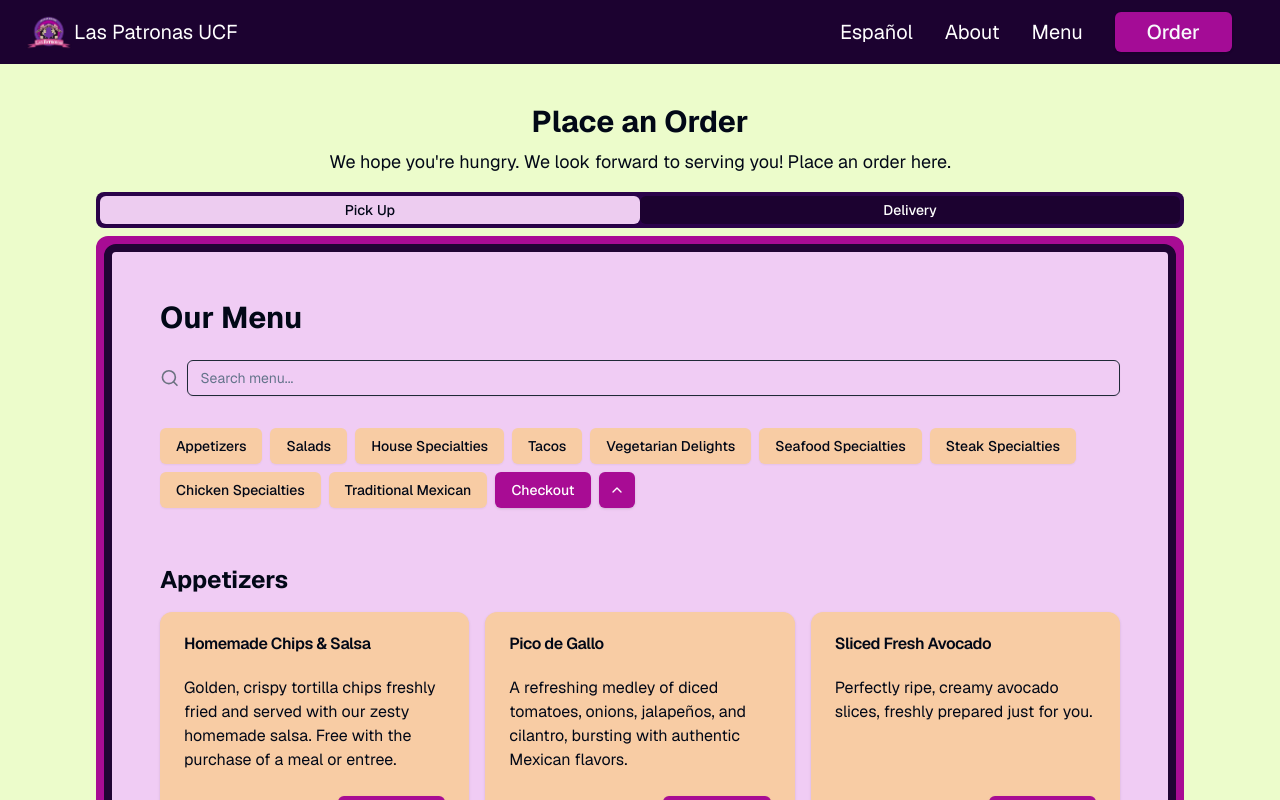
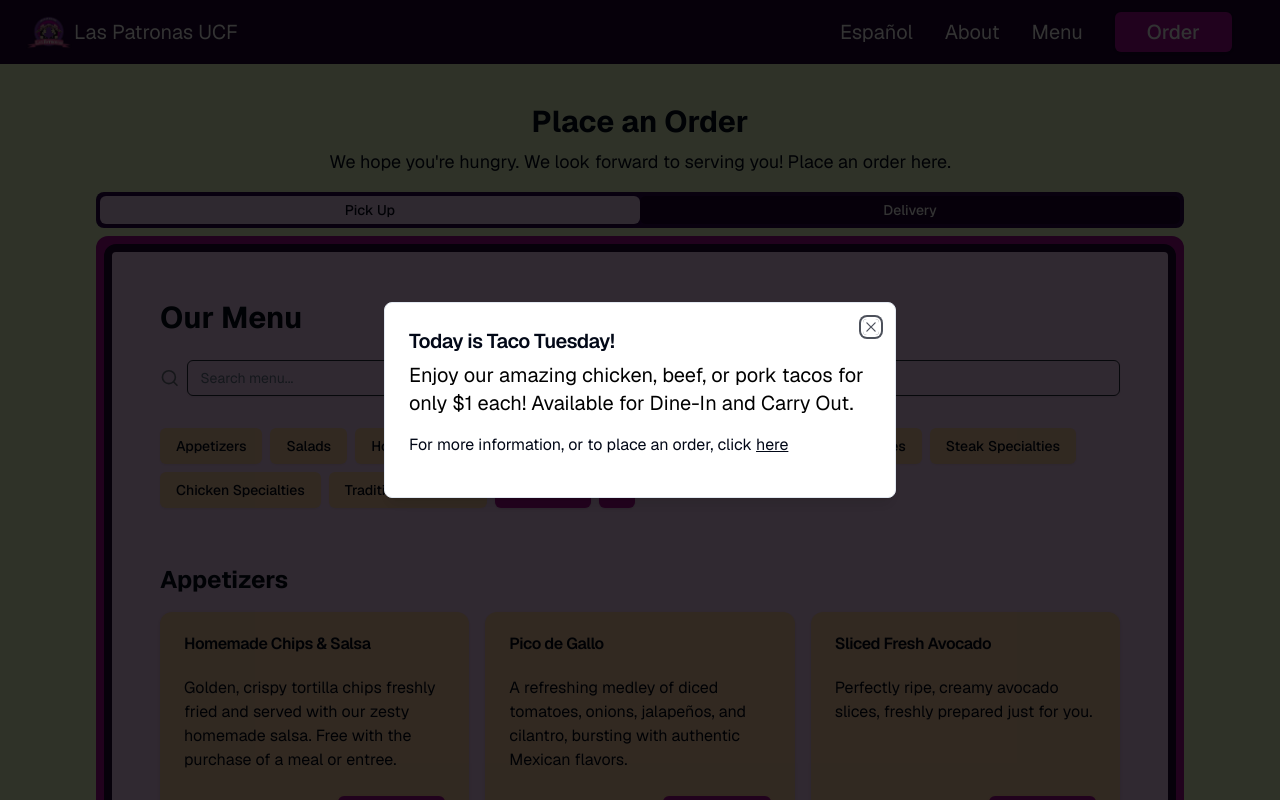
Before and after one commit to DormDevsLLC/laspatronas, a Next.js app: page /en/order in a window 1280 px wide. Built offline with nearby package versions, Linux system fonts and the light colour scheme; what tailwindcss-animated would draw is missing.

Commit message:
Add specials modal

```diff
--- a/package.json
+++ b/package.json
@@ -10,7 +10,7 @@
     "start": "next start"
   },
   "dependencies": {
-    "@radix-ui/react-dialog": "^1.1.2",
+    "@radix-ui/react-dialog": "^1.1.4",
     "@radix-ui/react-icons": "^1.3.0",
     "@radix-ui/react-label": "^2.1.0",
     "@radix-ui/react-slot": "^1.1.0",
--- a/src/app/layout.tsx
+++ b/src/app/layout.tsx
@@ -4,6 +4,7 @@
 import { type Metadata } from "next";
 
 import Footer from "~/components/footer";
+import SpecialsDialog from "~/components/specials-dialog";
 import { Toaster } from "~/components/ui/toaster";
 
 export const metadata: Metadata = {
@@ -31,6 +32,7 @@
     <html lang="en" className={`${GeistSans.variable} bg-lime-100`}>
       <body>
         <main className="h-screen overflow-x-hidden bg-lime-100">
+          <SpecialsDialog />
           <div className="min-h-screen">{children}</div>
           <Footer />
         </main>
--- /dev/null
+++ b/src/components/specials-dialog.tsx
@@ -0,0 +1,69 @@
+"use client";
+import Link from "next/link";
+import { useEffect, useState } from "react";
+import {
+  Dialog,
+  DialogContent,
+  DialogDescription,
+  DialogFooter,
+  DialogHeader,
+  DialogTitle,
+} from "./ui/dialog";
+
+export default function SpecialsDialog() {
+  const [isOpen, setIsOpen] = useState(true);
+  const [language, setLang] = useState("en");
+
+  if (typeof window !== "undefined") {
+    // Get the language of the web client
+    useEffect(() => {
+      const startLang = navigator.language;
+      if (startLang.includes("en")) {
+        setLang("en");
+      } else {
+        setLang("es");
+      }
+    }, []);
+  }
+
+  // Check if today is Taco Tuesday
+  const today = new Date();
+  //   const tacoTuesday = today.getDay() === 2;
+  const tacoTuesday = true;
+
+  // Check if the current time is between 2pm and 5pm (LUNCH SPECIAL!!!)
+  const currentTime = today.getHours();
+  const lunchSpecial = currentTime >= 14 && currentTime <= 17;
+
+  if (!tacoTuesday && !lunchSpecial) {
+    return null;
+  }
+
+  return (
+    <Dialog open={isOpen} onOpenChange={setIsOpen}>
+      <DialogContent className="w-3/4 rounded-xl">
+        <DialogHeader>
+          <DialogTitle className="text-xl">
+            {tacoTuesday ? "Today is Taco Tuesday!" : "It's Time for Lunch!"}
+          </DialogTitle>
+          <DialogDescription className="text-base text-black md:text-xl">
+            {tacoTuesday
+              ? "Enjoy our amazing chicken, beef, or pork tacos for only $1 each! Available for Dine-In and Carry Out."
+              : "Enjoy our savory and affordable lunch special between 2pm and 5pm"}
+          </DialogDescription>
+        </DialogHeader>
+        <div className="text-base">
+          For more information, or to place an order, click{" "}
+          <Link
+            href={language == "en" ? "/en/order" : "/es/order"}
+            className="underline"
+            onClick={() => setIsOpen(false)}
+          >
+            here
+          </Link>
+        </div>
+        <DialogFooter></DialogFooter>
+      </DialogContent>
+    </Dialog>
+  );
+}
--- /dev/null
+++ b/src/components/ui/dialog.tsx
@@ -0,0 +1,121 @@
+"use client"
+
+import * as React from "react"
+import * as DialogPrimitive from "@radix-ui/react-dialog"
+import { cn } from "~/lib/utils"
+import { Cross2Icon } from "@radix-ui/react-icons"
+
+const Dialog = DialogPrimitive.Root
+
+const DialogTrigger = DialogPrimitive.Trigger
+
+const DialogPortal = DialogPrimitive.Portal
+
+const DialogClose = DialogPrimitive.Close
+
+const DialogOverlay = React.forwardRef<
+  React.ElementRef<typeof DialogPrimitive.Overlay>,
+  React.ComponentPropsWithoutRef<typeof DialogPrimitive.Overlay>
+>(({ className, ...props }, ref) => (
+  <DialogPrimitive.Overlay
+    ref={ref}
+    className={cn(
+      "fixed inset-0 z-50 bg-black/80  data-[state=open]:animate-in data-[state=closed]:animate-out data-[state=closed]:fade-out-0 data-[state=open]:fade-in-0",
+      className
+    )}
+    {...props}
+  />
+))
+DialogOverlay.displayName = DialogPrimitive.Overlay.displayName
+
+const DialogContent = React.forwardRef<
+  React.ElementRef<typeof DialogPrimitive.Content>,
+  React.ComponentPropsWithoutRef<typeof DialogPrimitive.Content>
+>(({ className, children, ...props }, ref) => (
+  <DialogPortal>
+    <DialogOverlay />
+    <DialogPrimitive.Content
+      ref={ref}
+      className={cn(
+        "fixed left-[50%] top-[50%] z-50 grid w-full max-w-lg translate-x-[-50%] translate-y-[-50%] gap-4 border bg-background p-6 shadow-lg duration-200 data-[state=open]:animate-in data-[state=closed]:animate-out data-[state=closed]:fade-out-0 data-[state=open]:fade-in-0 data-[state=closed]:zoom-out-95 data-[state=open]:zoom-in-95 data-[state=closed]:slide-out-to-left-1/2 data-[state=closed]:slide-out-to-top-[48%] data-[state=open]:slide-in-from-left-1/2 data-[state=open]:slide-in-from-top-[48%] sm:rounded-lg",
+        className
+      )}
+      {...props}
+    >
+      {children}
+      <DialogPrimitive.Close className="absolute right-4 top-4 rounded-sm opacity-70 ring-offset-background transition-opacity hover:opacity-100 focus:outline-none focus:ring-2 focus:ring-ring focus:ring-offset-2 disabled:pointer-events-none data-[state=open]:bg-accent data-[state=open]:text-muted-foreground">
+        <Cross2Icon className="h-4 w-4" />
+        <span className="sr-only">Close</span>
+      </DialogPrimitive.Close>
+    </DialogPrimitive.Content>
+  </DialogPortal>
+))
+DialogContent.displayName = DialogPrimitive.Content.displayName
+
+const DialogHeader = ({
+  className,
+  ...props
+}: React.HTMLAttributes<HTMLDivElement>) => (
+  <div
+    className={cn(
+      "flex flex-col space-y-1.5 text-center sm:text-left",
+      className
+    )}
+    {...props}
+  />
+)
+DialogHeader.displayName = "DialogHeader"
+
+const DialogFooter = ({
+  className,
+  ...props
+}: React.HTMLAttributes<HTMLDivElement>) => (
+  <div
+    className={cn(
+      "flex flex-col-reverse sm:flex-row sm:justify-end sm:space-x-2",
+      className
+    )}
+    {...props}
+  />
+)
+DialogFooter.displayName = "DialogFooter"
+
+const DialogTitle = React.forwardRef<
+  React.ElementRef<typeof DialogPrimitive.Title>,
+  React.ComponentPropsWithoutRef<typeof DialogPrimitive.Title>
+>(({ className, ...props }, ref) => (
+  <DialogPrimitive.Title
+    ref={ref}
+    className={cn(
+      "text-lg font-semibold leading-none tracking-tight",
+      className
+    )}
+    {...props}
+  />
+))
+DialogTitle.displayName = DialogPrimitive.Title.displayName
+
+const DialogDescription = React.forwardRef<
+  React.ElementRef<typeof DialogPrimitive.Description>,
+  React.ComponentPropsWithoutRef<typeof DialogPrimitive.Description>
+>(({ className, ...props }, ref) => (
+  <DialogPrimitive.Description
+    ref={ref}
+    className={cn("text-sm text-muted-foreground", className)}
+    {...props}
+  />
+))
+DialogDescription.displayName = DialogPrimitive.Description.displayName
+
+export {
+  Dialog,
+  DialogPortal,
+  DialogOverlay,
+  DialogTrigger,
+  DialogClose,
+  DialogContent,
+  DialogHeader,
+  DialogFooter,
+  DialogTitle,
+  DialogDescription,
+}
```
